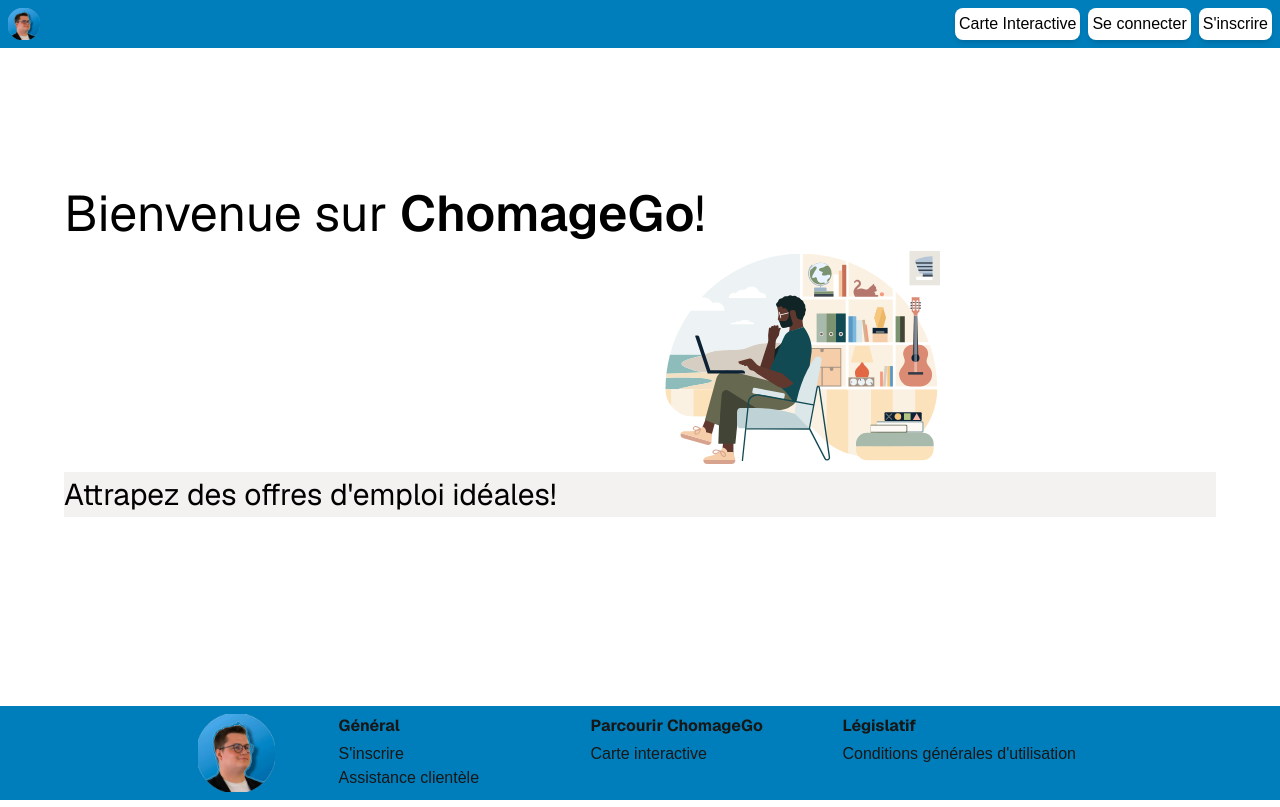
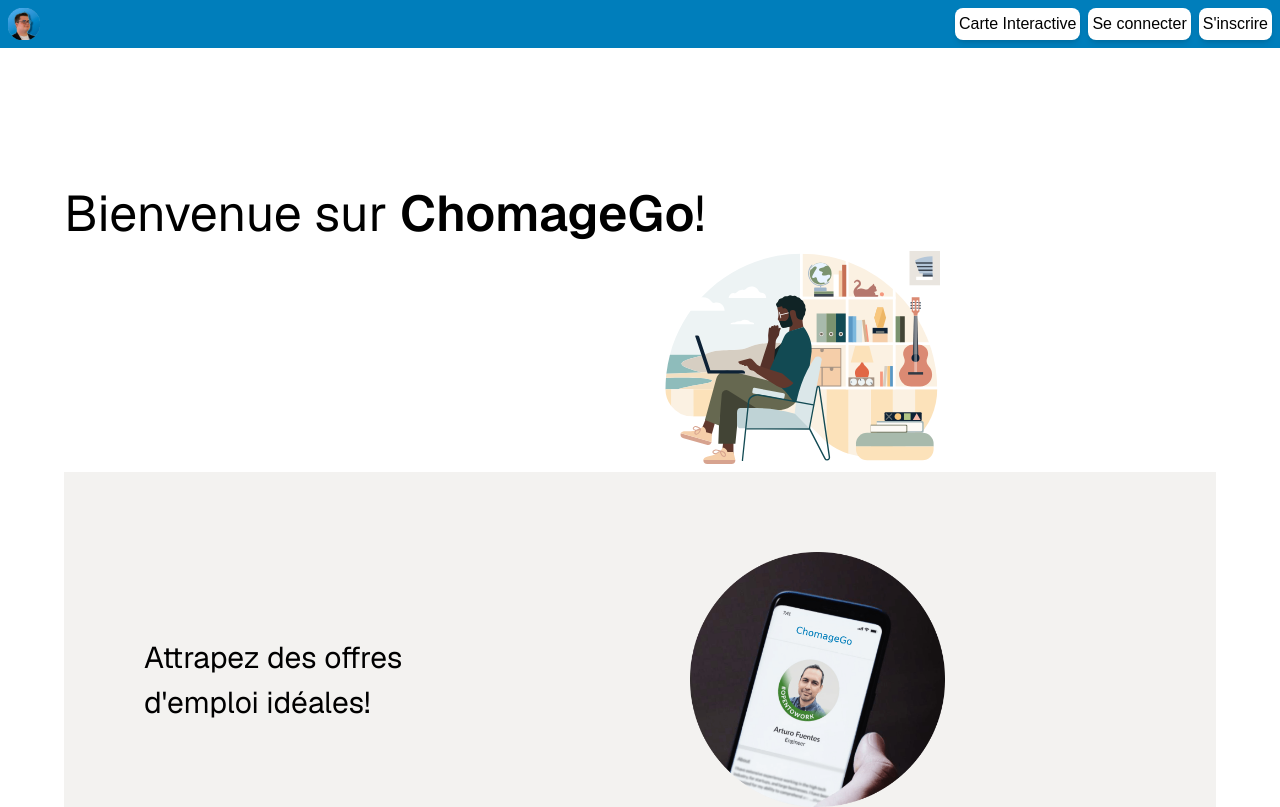
Before and after one commit to SkyReox/GeoEmploi, a Next.js app: page / in a window 1280 px wide. Shown: the top 807 px of the page. Built offline with nearby package versions, Linux system fonts and the light colour scheme.

Commit message:
feat: better home page

```diff
--- a/app/page.tsx
+++ b/app/page.tsx
@@ -23,10 +23,20 @@ export default function Home() {
                         </div>
                     </div>
                 </div>
-                <div className="w-full bg-[#f3f2f0] pbs-8 pbe-8">
+                <div className="w-full bg-[#f3f2f0] pbs-24 pbe-24 flex items-center justify-between gap-[1rem] p-20">
                     <h2 className="text-black text-[30px]">
                         Attrapez des offres d'emploi idéales!
                     </h2>
+                    <div className="flex justify-center">
+                        <Image
+                            className="w-[40%]"
+                            src="/arturo.png"
+                            alt="Arturo"
+                            width={926}
+                            height={926}
+                            priority
+                        />
+                    </div>
                 </div>
             </main>
         </div>
```
Also changed, not shown: public/arturo.png (added).
